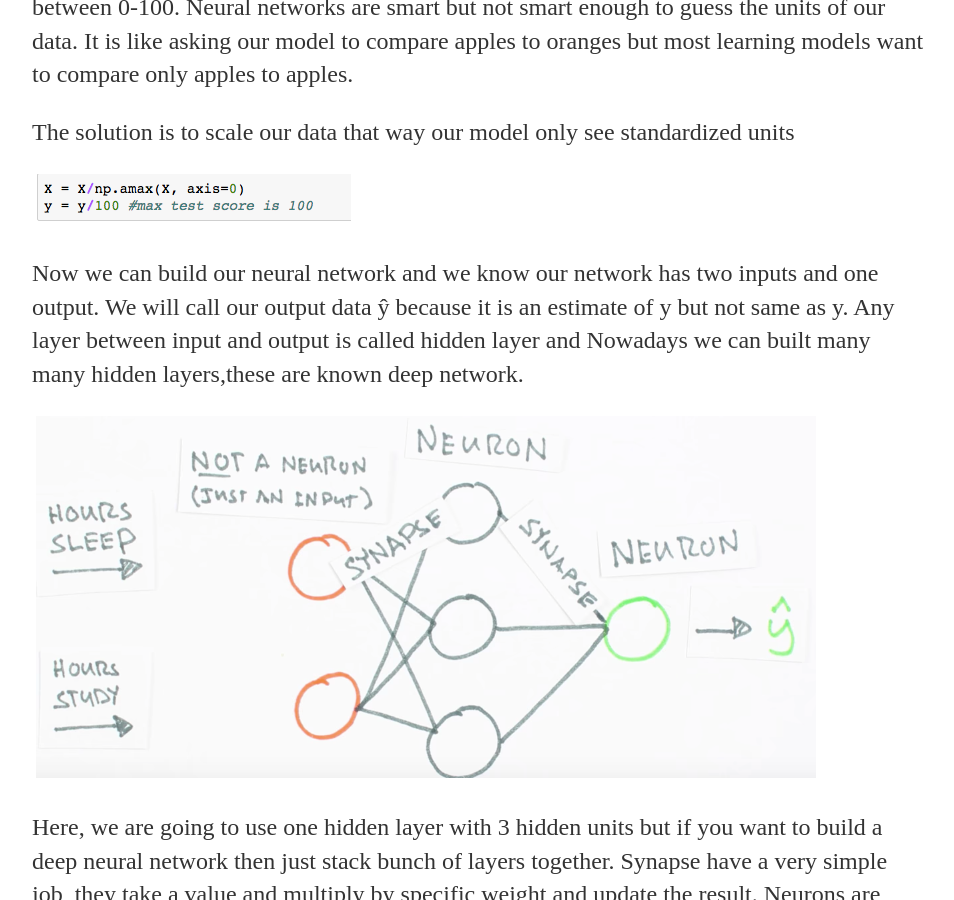
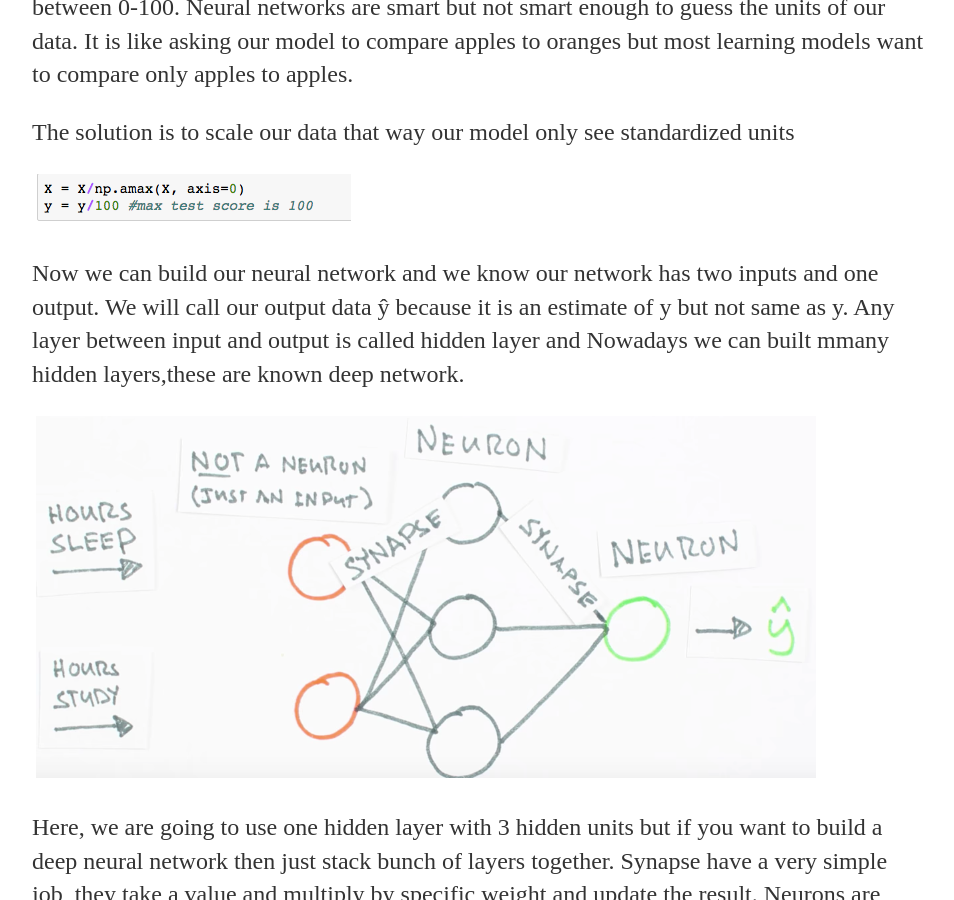
Before and after one commit to summii/summii.github.io, a Jekyll site: the page built from _posts/2018-05-05-neural-network-from-scratch.md, in a window 1280 px wide and 900 px high, scrolled down 1204 px. Shown: the whole window, without its empty margins (160-1114 px from the left). Built offline with Jekyll 4.4.1, drawn with Linux system fonts in a browser that asks for light colours; some of the changed text lies outside the part shown.

Commit message:
minor fixes

```diff
--- a/_posts/2018-05-05-neural-network-from-scratch.md
+++ b/_posts/2018-05-05-neural-network-from-scratch.md
@@ -23,7 +23,7 @@ The solution is to scale our data that way our model only see standardized units
 ![alt text](/img/scaling.png)
 
 Now we can build our neural network and we know our network has two inputs and one output. We will call our output data ŷ because it is an estimate of y but not same as y.
-Any layer between input and output is called hidden layer and Nowadays we can built many many hidden layers,these are known deep network.
+Any layer between input and output is called hidden layer and Nowadays we can built mmany hidden layers,these are known deep network.
 
 ![alt text](/img/synapse2.png)
 
```
Also changed, not shown: other parts of _posts/2018-05-05-neural-network-from-scratch.md (+1 -1 lines).
